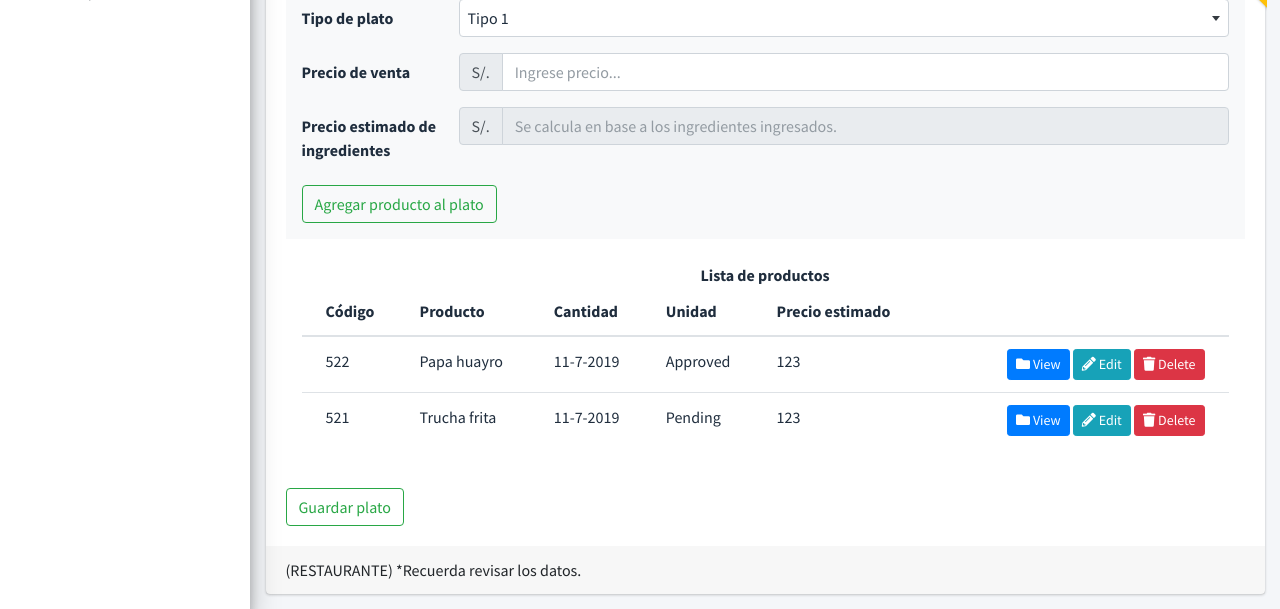
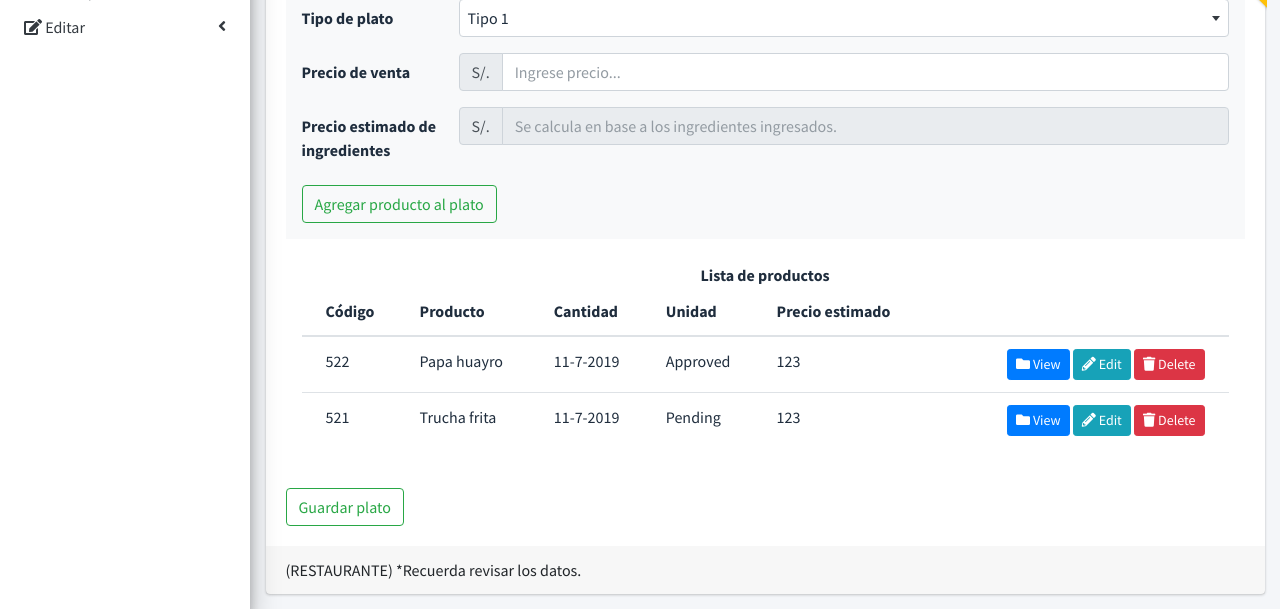
Before and after one commit to AbelardoDV/django_eica, a Django app: template eica/templates/agregar_plato.html in a window 1280 px wide. Shown: the part 235-844 px from the top of the page. Run offline with Django 3.2, Linux system fonts and the light colour scheme; the template is opened without the code that fills it, so the values that code supplies are empty; some libraries are stand-ins or nearby versions.

Commit message:
added editar_platos, added editar platos in slider

```diff
--- a/eica/eica/urls.py
+++ b/eica/eica/urls.py
@@ -23,11 +23,13 @@ from eica.views import ventas_historial_view
 from eica.views import compras_productos_view
 from eica.views import compras_historial_view
 from eica.views import agregar_plato_view
+from eica.views import editar_plato_view
 
 from eica.views import error_404_view
 from eica.views import error_500_view
 
 urlpatterns = [
+
     path('', dashboard_view, name='login'),
     path('admin/', admin.site.urls),
     path('accounts/', include('django.contrib.auth.urls')),
@@ -53,6 +55,10 @@ urlpatterns = [
     # -----------------Inicio seccion de Compra-----------------
 
     # -----------------Inicio seccion agregar plato-----------------
+    path('editar_platos/', editar_plato_view, name='editar_platos'),
+    # -----------------Fin seccion agregar plato-----------------
+
+    # -----------------Inicio seccion agregar plato-----------------
     path('agregar_plato/', agregar_plato_view, name='agregar_plato'),
     # -----------------Fin seccion agregar plato-----------------
 
--- a/eica/templates/base.html
+++ b/eica/templates/base.html
@@ -11,7 +11,7 @@
   <!-- Título de la página  -->
   <title>EICA | {{nombre_vista}}</title>
   <!-- Favicon -->
-  <link rel="shortcut icon" type="image/png" href="{% static 'logo/favicon.ico' %}"/>
+  <link rel="shortcut icon" type="image/png" href="{% static 'logo/favicon.ico' %}" />
   <!-- Tell the browser to be responsive to screen width -->
   <meta name="viewport" content="width=device-width, initial-scale=1">
   <!-- Font Awesome -->
@@ -154,8 +154,7 @@
           <a href="#" class="nav-link dropdown-toggle" data-toggle="dropdown">
             <!-- <img src="{% static 'dist/img/user2-160x160.jpg' %}" class="user-image img-circle elevation-2"
               alt="User Image"> -->
-              <img src="{% static 'logo/user.png' %}" class="user-image img-circle elevation-2"
-              alt="User Image">
+            <img src="{% static 'logo/user.png' %}" class="user-image img-circle elevation-2" alt="User Image">
             <span class="d-none d-md-inline">{{ user.get_username }}</span>
           </a>
           <ul class="dropdown-menu dropdown-menu-lg dropdown-menu-right">
@@ -163,7 +162,7 @@
             <li class="user-header bg-primary">
               <!-- <img src="{% static 'dist/img/user2-160x160.jpg' %}" class="img-circle elevation-2" alt="User Image">
                -->
-               <img src="{% static 'logo/user.png' %}" class="img-circle elevation-2" alt="Imagen de usuario">
+              <img src="{% static 'logo/user.png' %}" class="img-circle elevation-2" alt="Imagen de usuario">
 
               <p>
                 {{ user.get_username }}
@@ -189,8 +188,8 @@
     <aside class="main-sidebar elevation-4 sidebar-light-danger">
       <!-- Brand Logo -->
       <a href="/" class="brand-link elevation-4">
-        <img src=" {% static 'logo/favicon.ico' %}" alt="AdminLTE Logo"
-          class="brand-image img-circle elevation-3" style="opacity: .8">
+        <img src=" {% static 'logo/favicon.ico' %}" alt="AdminLTE Logo" class="brand-image img-circle elevation-3"
+          style="opacity: .8">
         <span class="brand-text font-weight-light">EICA v1.0</span>
       </a>
 
@@ -278,7 +277,7 @@
                       <a href="/ventas_bodega" class="nav-link">
                         {% endif %}
                         <i class="far fa-circle nav-icon"></i>
-                        <p>Ventas Bodega</p>
+                        <p>Ingresar ventas de bodega</p>
                       </a>
                   </li>
                   <li class="nav-item">
@@ -339,6 +338,36 @@
 
             <!-- Fin Compras-->
 
+
+            <!--Inicio Editar-->
+            {% if nombre_vista == 'Editar platos' or nombre_vista == ''  %}
+            <li class="nav-item has-treeview menu-open">
+              {% else %}
+            <li class="nav-item has-treeview">
+              {% endif %}
+              {% if nombre_vista == 'Editar platos' or nombre_vista == '' %}
+              <a href="#" class="nav-link active">
+                {% else %}
+                <a href="#" class="nav-link">
+                  {% endif %}
+                  <i class="fas fa-edit"></i>
+                  <p> Editar
+                    <i class="right fas fa-angle-left"></i>
+                  </p>
+                </a>
+                <ul class="nav nav-treeview">
+                  <li class="nav-item">
+                    {% if nombre_vista == 'Editar platos'  %}
+                    <a href="/editar_platos" class="nav-link active">
+                      {% else %}
+                      <a href="/editar_platos" class="nav-link">
+                        {% endif %}
+                        <i class="far fa-circle nav-icon"></i>
+                        <p>Editar platos</p>
+                      </a>
+                </ul>
+            </li>
+            <!-- Fin Editar-->
           </ul>
         </nav>
         <!-- /.sidebar-menu -->
```
Also changed, not shown: eica/eica/views.py (+16 -2 lines), eica/templates/editar_platos.html (added, +16 -0 lines).
